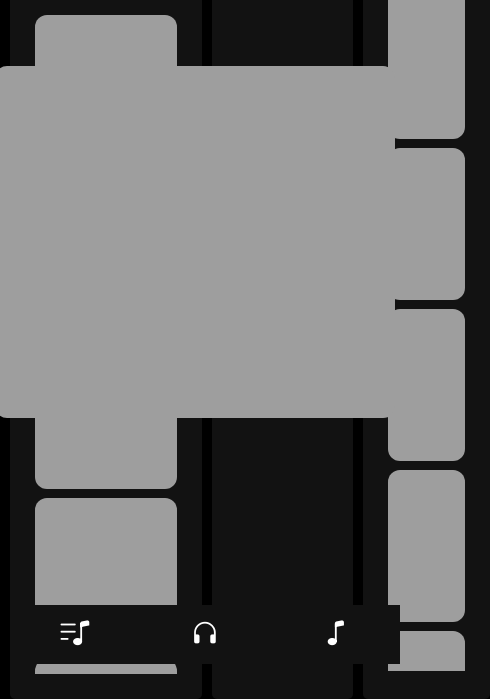
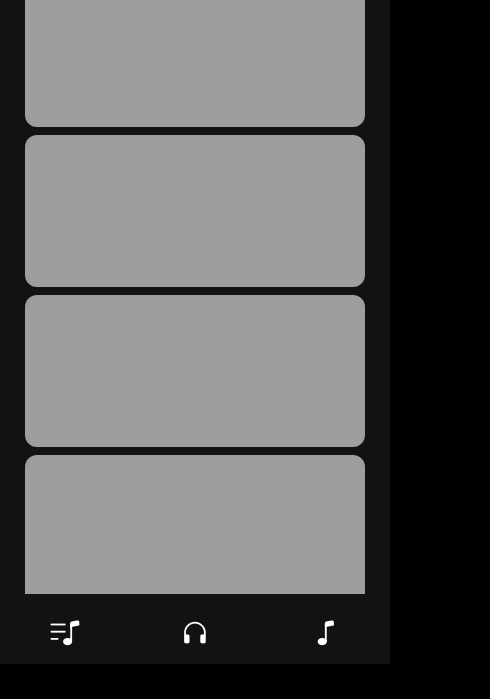
Before and after one commit to MarianaTraslavinaSarmiento/proyectoJavascript, a plain HTML site: page index.html in a window 390 px wide. Shown: the part 180-879 px from the top of the page, 490 px wide, since content can reach past the window. After the commit the page ends 844 px from the top, so only its background shows below. Drawn offline with nearby package versions, Linux system fonts and the light colour scheme.

Commit message:
feat: :iphone: Design responsive version completed

```diff
--- a/css/style.css
+++ b/css/style.css
@@ -162,13 +162,31 @@
     font-size: 1.5em;
 }
 
+.emptyMenu{
+    display: none;
+}
+
+
+
 @media (max-width: 900px){
+
+    body{
+
+        padding: 0px;
+        overflow-y: hidden;
+        scroll-snap-type: x mandatory;
+
+    }
+
+    html{
+        overflow: hidden;
+    }
 
     .menu{
         display: flex;
         background-color: var(--color-one);
         bottom: 0;
-        position: fixed;
+        position: absolute;
         width: 100%;
         height: 7vh;
     }
@@ -178,12 +196,48 @@
         display: flex;
         justify-content: space-around;
         align-items: center;
-        width: 100%;
+        width: 100vw;
     }
 
     .menu ul li i{
         font-size: 1.8em;
     }
 
+    .emptyMenu{
+        width: 100%;
+        height: 7vh;
+        bottom: 0;
+        display: flex;
+    }
+
+    .discover__new__music, .now__playing, .track__list{
+
+        width: 100vw;
+        height: 100svh;
+        scroll-snap-align: center;
+        padding-bottom: 7vh
+    }
+
+    .now__playing{
+        position: relative;
+    }
+
+    my-frame{
+
+        width: 350px;
+    }
+
+    .box__album__list{
+        height: calc(100svh - 225px);
+        grid-auto-rows: 155px;
+    }
+
+    .box__tracks__list{
+        height: calc(100svh - 200px);
+        grid-auto-rows: 155px;
+    }
+
+
+
 
 }
```
Also changed, not shown: index.html (+9 -2 lines).
